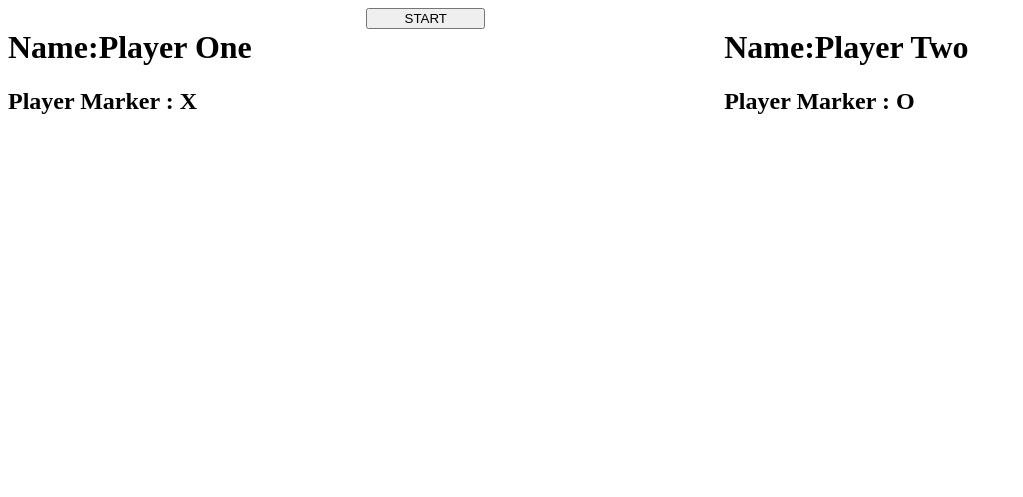
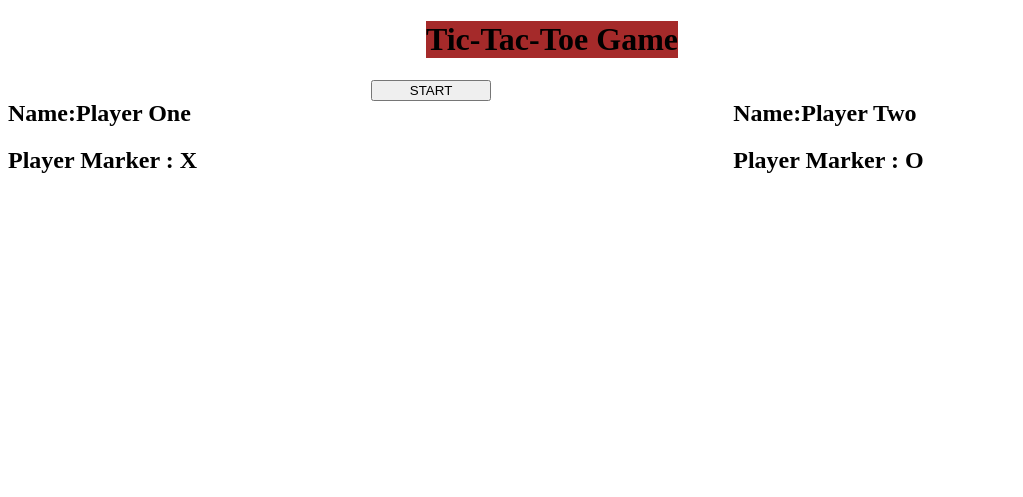
Before and after one commit to Sammorad/Odin_Project_Tic_Tac_Toe_Game, a plain HTML site: page index.html in a window 1280 px wide. Shown: the whole page, without its empty margins (0-1023 px from the left). Drawn offline with Linux system fonts and the light colour scheme.

```diff
--- a/index.html
+++ b/index.html
@@ -7,16 +7,17 @@
     <link rel="stylesheet" href="style.css">
 </head>
 <body>
+    <h1>Tic-Tac-Toe Game</h1>
     <div class="container">
         <div class="one">
-            <h1>Name:Player One</h1>
+            <h2>Name:Player One</h2>
             <h2>Player Marker : X</h2>
         </div>
         <div class="start">
             <button class="start">START</button>
         </div>
         <div class="two">
-            <h1>Name:Player Two</h1>
+            <h2>Name:Player Two</h2>
             <h2>Player Marker : O</h2>
         </div>
 
--- a/javaScript.js
+++ b/javaScript.js
@@ -28,12 +28,12 @@ function userArray(name, marker){
     return array
 }
 
-const player1 = userArray("Ayo", "X")
-const player2 = userArray("Deji", "O")
-let board = gameBoard()
-let currentPlayer = array[0]
+const player1 = userArray("Player One", "X");
+const player2 = userArray("Player Two", "O");
+let board = gameBoard();
+let currentPlayer = array[0];
 let moveCount = 0;
-const  start = document.querySelector(".start")
+const  start = document.querySelector(".start");
 const gameGrid = document.querySelector(".gameGrid");
 
 
--- a/style.css
+++ b/style.css
@@ -1,7 +1,11 @@
+
+body{
+    width: 85%;
+}
 .container{
     display: flex;
     align-content: space-between;
-    width: 85%;
+
 
 
 }
@@ -22,3 +26,8 @@
 
 
 }
+
+h1{
+    justify-self: center;
+    background-color: brown;
+}
```
Also changed, not shown: 1 other file.
